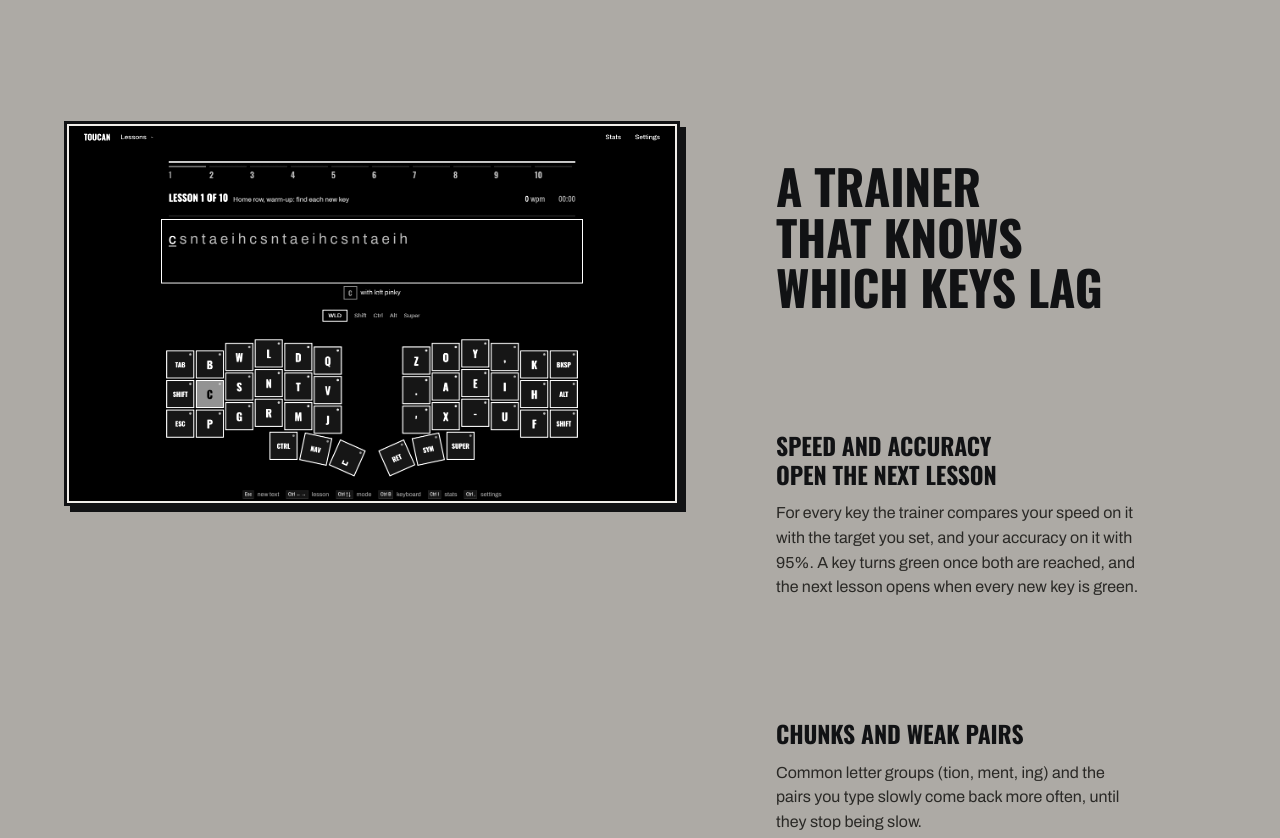
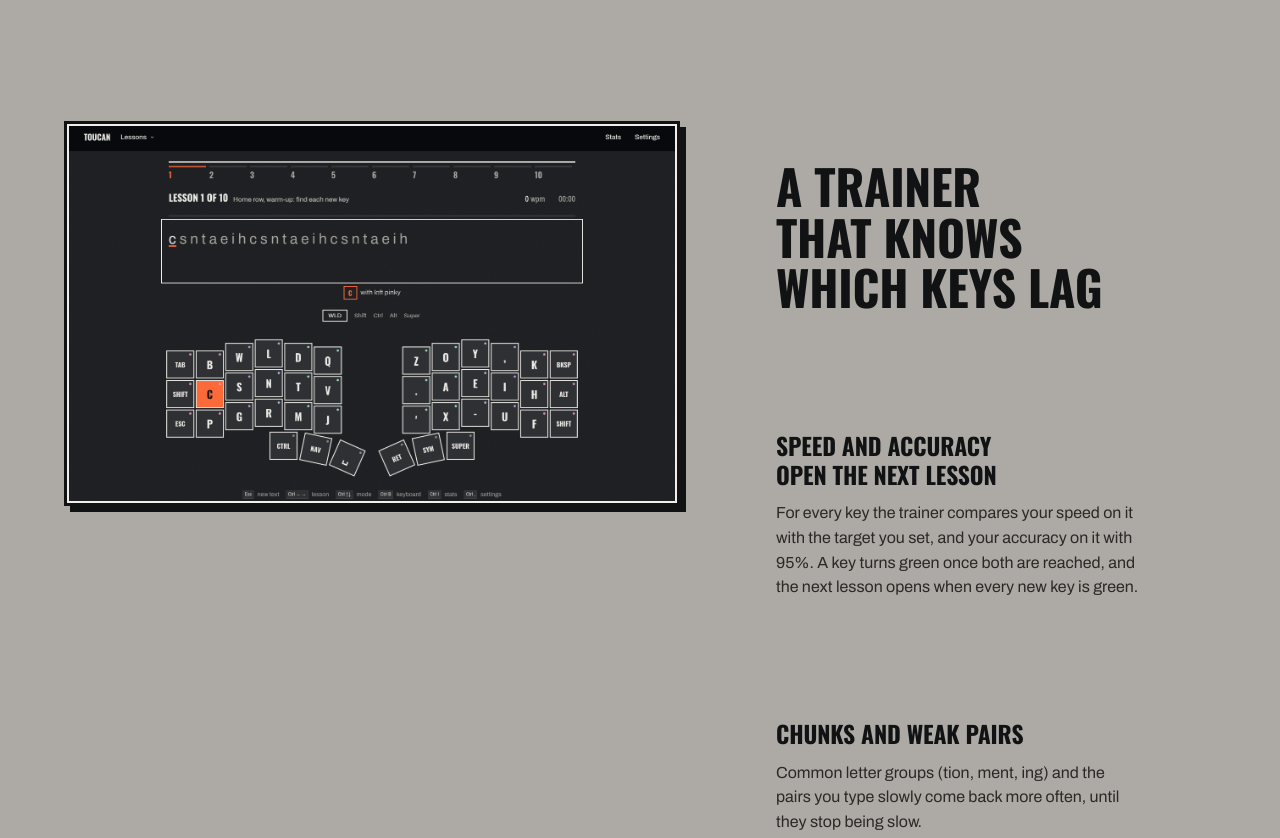
Before and after one commit to waliori/toucan2, a plain HTML site: page site/index.html in a window 1280 px wide. Shown: the part 8620-9458 px from the top of the page. Drawn offline with nearby package versions, Linux system fonts and the light colour scheme.

Commit message:
site: the trainer captures keep their colour (the desaturating treatment dates from before the trainer shared the design), and the pinned crossfade brings the new capture in over the old one before the old one leaves, so the paper never shows between two

```diff
--- a/site/base.css
+++ b/site/base.css
@@ -23,5 +23,3 @@ button, input, select, textarea { font: inherit; }
 @media (max-width: 60rem) { :root { --gutter: 24px; --section-gap-s: 80px; --section-gap: 96px; --section-gap-l: 120px; } }
 @media (max-width: 40rem) { :root { --gutter: 16px; --section-gap-s: 56px; --section-gap: 72px; --section-gap-l: 96px; --gap-columns: 16px; } }
 @media (prefers-reduced-motion: reduce) { *:not(.keep-motion), *:not(.keep-motion)::before, *:not(.keep-motion)::after { animation-duration: 0.01ms !important; animation-iteration-count: 1 !important; transition-duration: 0.01ms !important; scroll-behavior: auto !important; } }
-/* photographs: natural sat=-100 con=35 exp=8 */
-[data-slot] > img { filter: saturate(0) contrast(1.35) brightness(1.08); }
--- a/site/styles.css
+++ b/site/styles.css
@@ -187,8 +187,8 @@ section { padding-block: var(--section-gap); }
 /* ---- pinned: the capture holds on the left while three panels pass on the right ---- */
 .pinned__grid { display: grid; grid-template-columns: minmax(0, 7fr) minmax(0, 5fr); gap: var(--space-3xl); align-items: start; }
 .pinned__visual { position: sticky; top: var(--space-2xl); display: grid; }
-.pinned__visual .shot { grid-area: 1 / 1; opacity: 0; transition: opacity var(--dur-long) var(--ease-out); }
-.pinned__visual .shot.is-on { opacity: 1; }
+.pinned__visual .shot { grid-area: 1 / 1; opacity: 0; z-index: 0; transition: opacity var(--dur-long) var(--ease-out) var(--dur-long); }   /* the leaving capture waits under the arriving one, so the paper never shows between them */
+.pinned__visual .shot.is-on { opacity: 1; z-index: 1; transition-delay: 0s; }
 .pinned__panels { display: grid; gap: var(--section-gap-s); padding-block: var(--space-xl); }
 .pinned__panels .head { margin-bottom: 0; }
 .panel { display: grid; gap: var(--space-sm); max-width: 40ch; }
@@ -288,7 +288,7 @@ section { padding-block: var(--section-gap); }
   .cands, .step .cands { grid-template-columns: repeat(2, minmax(0, 1fr)); }
   .pinned__visual { position: static; display: none; }
   .pinned__panels { gap: var(--space-2xl); padding-block: 0; }
-  .panel::after { content: ""; display: block; aspect-ratio: 16 / 10; background: var(--color-paper-2); outline: 2px solid var(--color-ink); outline-offset: -2px; background-size: cover; background-position: 50% 0; filter: saturate(0) contrast(1.35) brightness(1.08); }
+  .panel::after { content: ""; display: block; aspect-ratio: 16 / 10; background: var(--color-paper-2); outline: 2px solid var(--color-ink); outline-offset: -2px; background-size: cover; background-position: 50% 0; }
   .panel[data-for="1"]::after { background-image: url("images/screens/lesson-desktop.png"); }
   .panel[data-for="2"]::after { background-image: url("images/screens/chunks-desktop.png"); }
   .panel[data-for="3"]::after { background-image: url("images/screens/settings-desktop.png"); }
```
